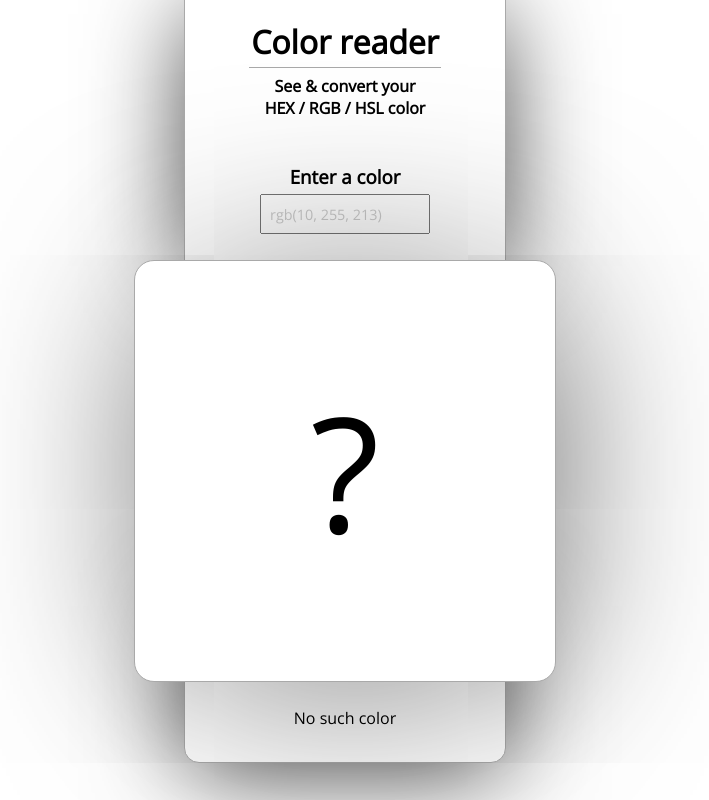
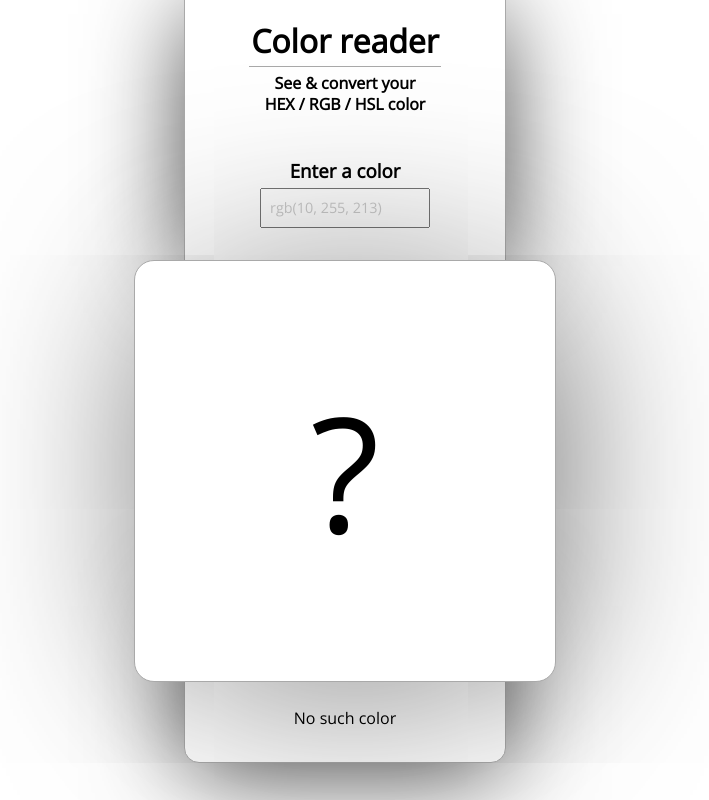
Before and after one commit to Fafruch/color-reader, a React app: page / in a window 1280 px wide. Shown: the top 800 px of the page, without its empty margins (295-1004 px from the left). Built offline with nearby package versions, Linux system fonts and the light colour scheme.

Commit message:
Change line-height in App-header from 140% to 130%

```diff
--- a/src/styles/App.css
+++ b/src/styles/App.css
@@ -30,7 +30,7 @@
   -moz-box-shadow: 0 10px 101px -5px rgba(0,0,0,0.75);
   box-shadow: 0 10px 101px -5px rgba(0,0,0,0.75);
 
-  line-height: 140%;
+  line-height: 130%;
 }
 
 @media (max-width: 500px) {
```
